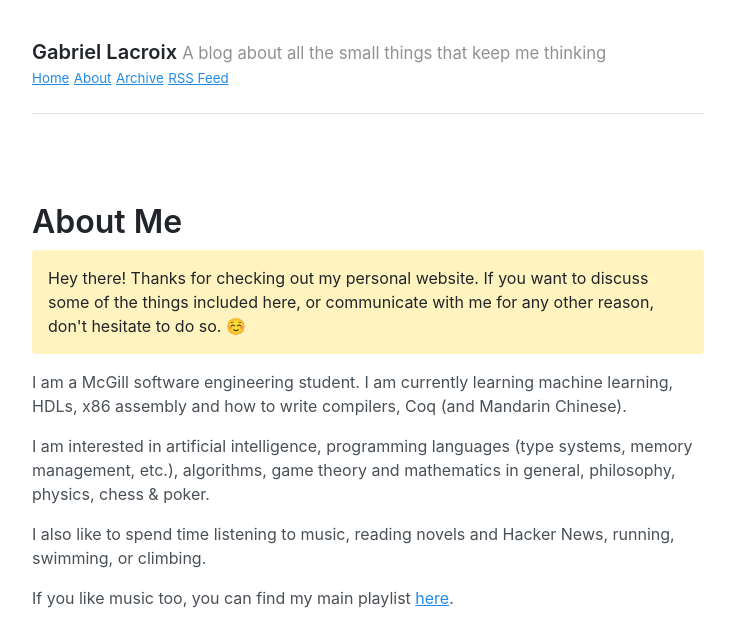
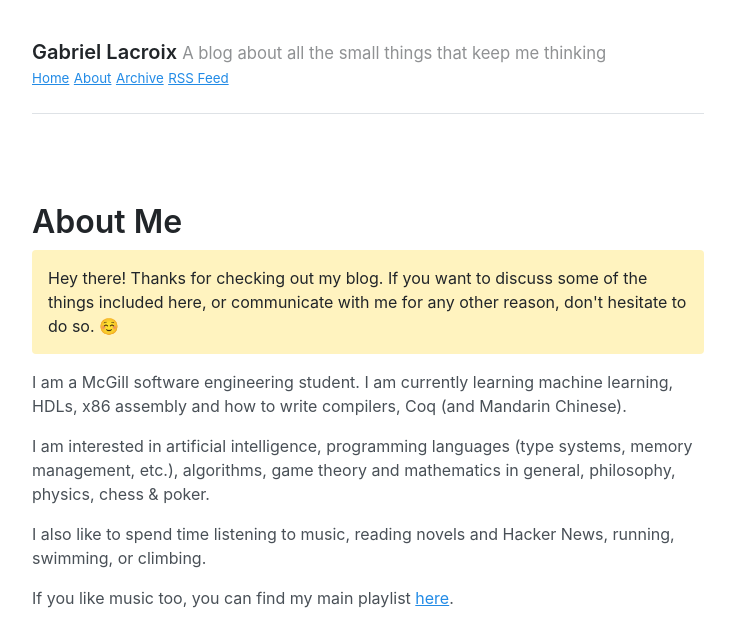
Before and after one commit to Gadiguibou/gadiguibou.github.io, a Jekyll site: the page built from about.md, in a window 1280 px wide, cut to the strip 0-622 px from the top of the page. Shown: the whole strip, without its empty margins (272-1007 px from the left). Built offline with Jekyll 4.4.1, drawn with Linux system fonts in a browser that asks for light colours.

Commit message:
Update about.md

```diff
--- a/about.md
+++ b/about.md
@@ -4,7 +4,7 @@ title: About Me
 ---
 
 <p class="message">
-  Hey there! Thanks for checking out my personal website. If you want to discuss some of the things included here, or communicate with me for any other reason, don't hesitate to do so. ☺️
+  Hey there! Thanks for checking out my blog. If you want to discuss some of the things included here, or communicate with me for any other reason, don't hesitate to do so. ☺️
 </p>
 
 I am a McGill software engineering student. I am currently learning machine learning, HDLs, x86 assembly and how to write compilers, Coq (and Mandarin Chinese).
@@ -15,4 +15,4 @@ I also like to spend time listening to music, reading novels and Hacker News, ru
 
 If you like music too, you can find my main playlist [here](https://open.spotify.com/playlist/4kqdYN4QThlbw1iiXvn0X2?si=M6bYh_HZRL65jfnpa696Yg).
 
-<iframe src="https://open.spotify.com/embed/playlist/4kqdYN4QThlbw1iiXvn0X2" width="300" height="380" frameborder="0" allowtransparency="true" allow="encrypted-media"></iframe>
+<iframe title="Gabriel's spotify playlist" src="https://open.spotify.com/embed/playlist/4kqdYN4QThlbw1iiXvn0X2" width="300" height="380" frameborder="0" allowtransparency="true" allow="encrypted-media"></iframe>
```
